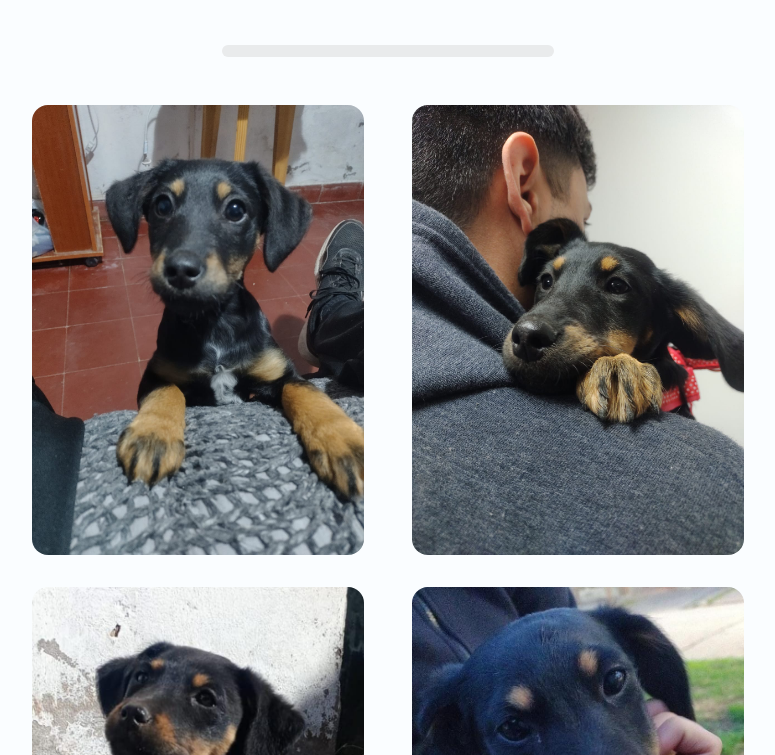
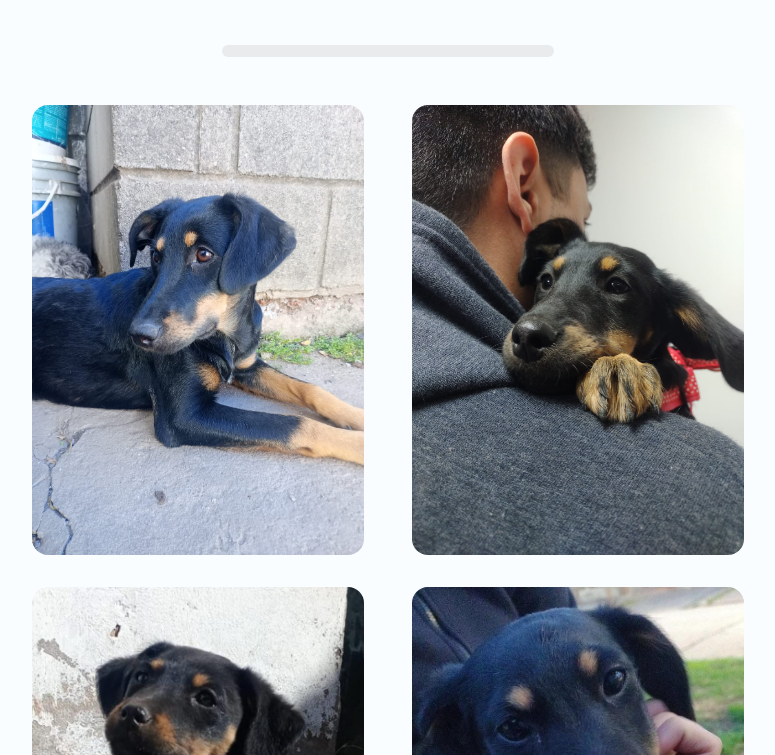
Before and after one commit to Gianp2/pet, a plain HTML site: page index.html in a window 1280 px wide. Shown: the part 550-1305 px from the top of the page, without its empty margins (252-1027 px from the left). Drawn offline with nearby package versions, Linux system fonts and the light colour scheme.

Commit message:
Update index.html

```diff
--- a/index.html
+++ b/index.html
@@ -81,7 +81,7 @@
 
           <!-- CARD 1 -->
           <article class="projects__card">
-            <img src="assets/img/perfil.png" alt="" class="projects__img">
+            <img src="assets/img/mora-new.png" alt="" class="projects__img">
             <div class="projects__modal">
               <div>
                 <h3 class="projects__title">Ubicación y Contacto</h3>
```
